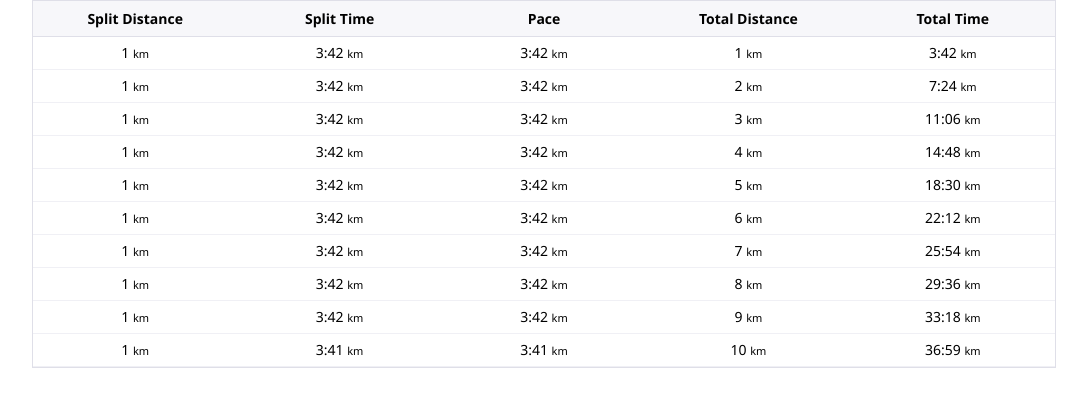
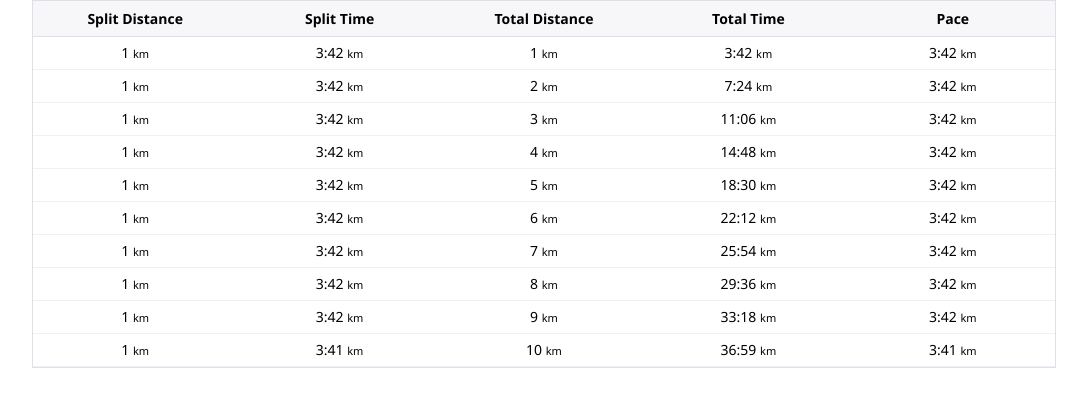
Before and after one commit to kongsgard/pacer, a SvelteKit app: page / in a window 1280 px wide. Shown: the top 406 px of the page, without its empty margins (96-1183 px from the left). Built offline with nearby package versions, Linux system fonts and the light colour scheme.

Commit message:
chore: reorder table elements

```diff
--- a/src/routes/+page.svelte
+++ b/src/routes/+page.svelte
@@ -13,20 +13,20 @@
 	const totalDistance = 10;
 	const splitDistance = 1;
 
-	let columns = ['Split Distance', 'Split Time', 'Pace', 'Total Distance', 'Total Time'];
+	let columns = ['Split Distance', 'Split Time', 'Total Distance', 'Total Time', 'Pace'];
 
 	const splitDistances = computeSplitDistances(totalDistance, splitDistance);
 	const splits = computeEqualSplits(totalTime, totalDistance, splitDistance);
-	const splitsPace = computeSplitsPace(splits, splitDistances);
 	const totalDistances = computeCumulativeNumber(splitDistances);
 	const totalTimes = computeCumulativeTime(splits);
+	const splitsPace = computeSplitsPace(splits, splitDistances);
 
 	const zip = (...arr: any[]) =>
 		Array(Math.max(...arr.map((a) => a.length)))
 			.fill('')
 			.map((_, i) => arr.map((a) => a[i]));
 
-	let data = zip(splitDistances, splits, splitsPace, totalDistances, totalTimes);
+	let data = zip(splitDistances, splits, totalDistances, totalTimes, splitsPace);
 </script>
 
 <table>
```
